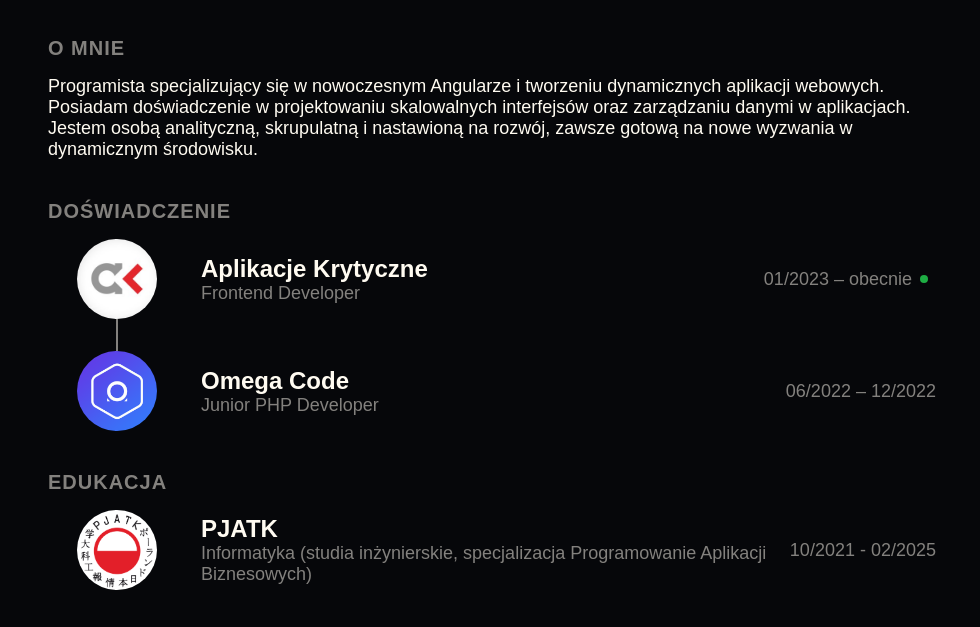
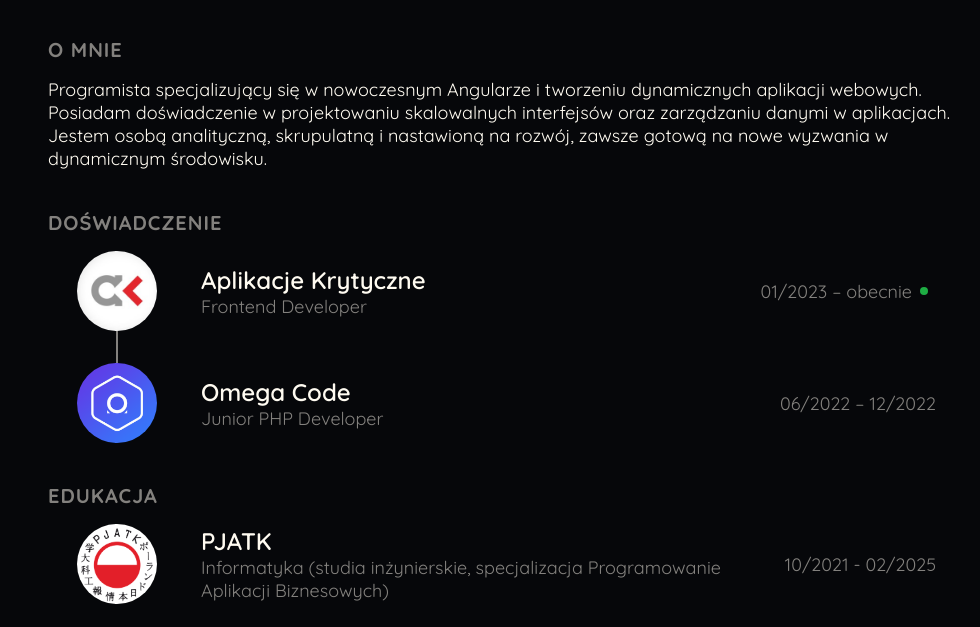
Before and after one commit to k4mill/k4mill.github.io, a plain HTML site: page index.html in a window 1280 px wide. Shown: the part 132-759 px from the top of the page, without its empty margins (140-1120 px from the left). Drawn offline with Linux system fonts and the light colour scheme; files whose address does not match are found by name.

Commit message:
add custom font

```diff
--- a/styles.css
+++ b/styles.css
@@ -1,3 +1,8 @@
+@font-face {
+  font-family: "Quicksand";
+  src: url("./assets/fonts/Quicksand-VariableFont_wght.ttf") format("truetype");
+}
+
 :root {
   --bg-color: #06070a;
   --bg-color-lighten-5: #0f1219;
```
Also changed, not shown: assets/fonts/Quicksand-VariableFont_wght.ttf (added).
